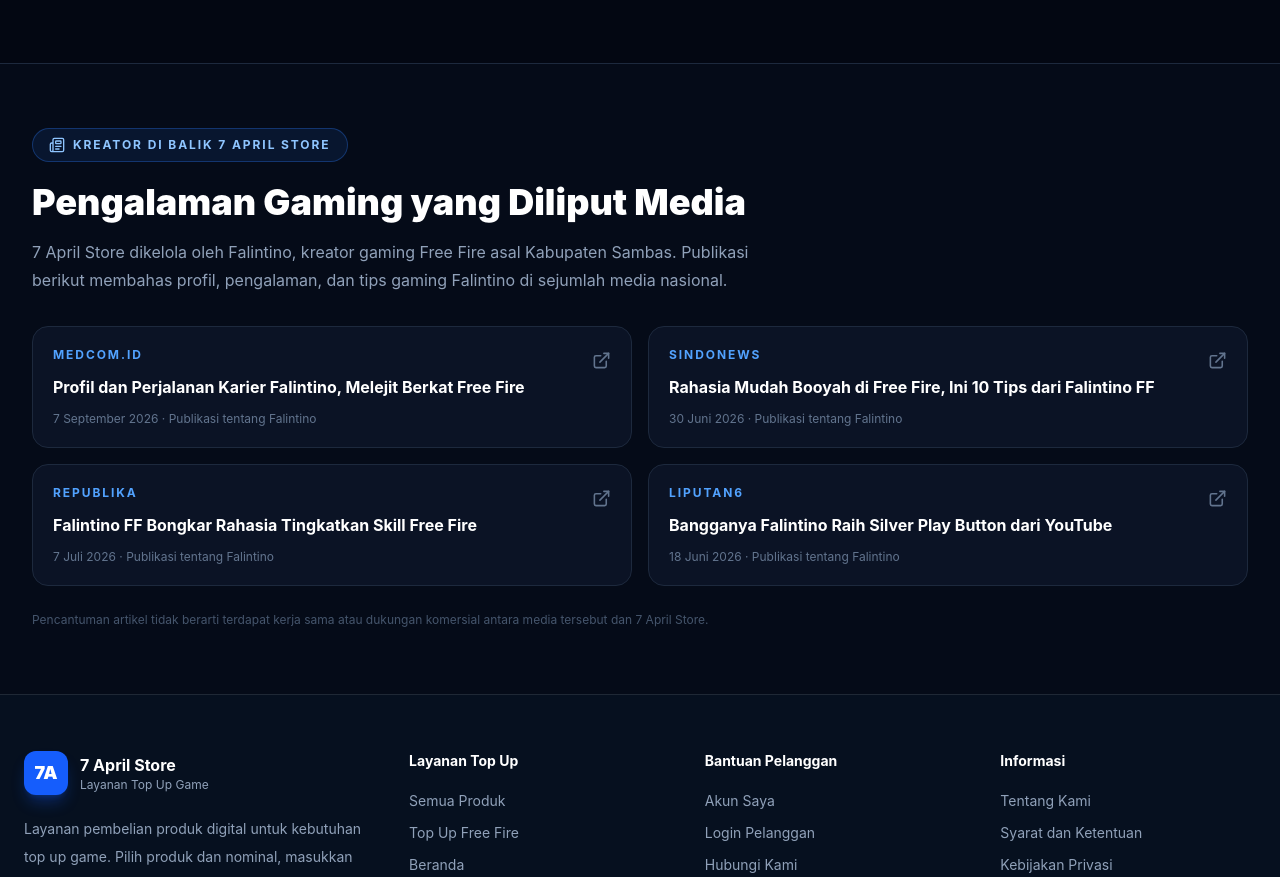
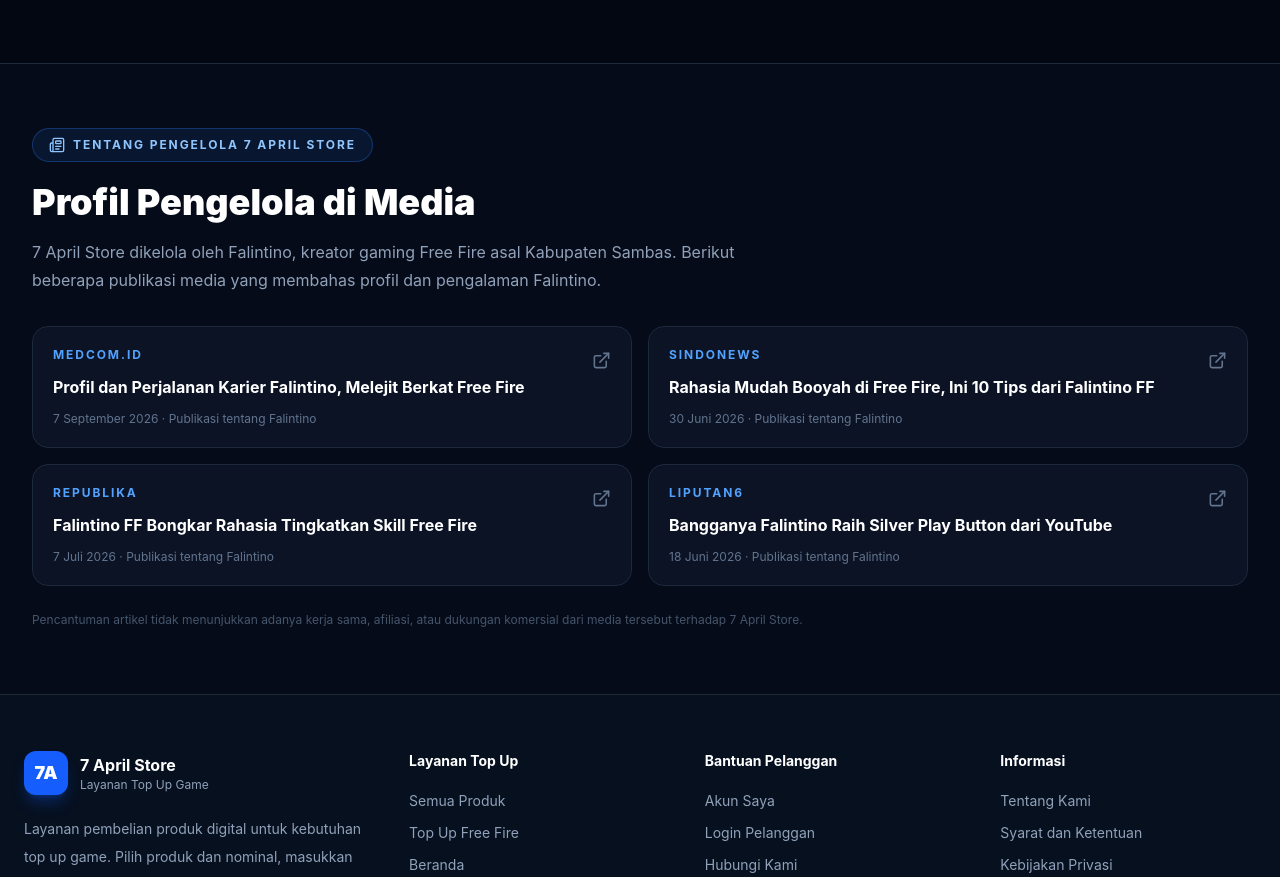
Before and after one commit to falintino/7-april-store, a Next.js app: page / in a window 1280 px wide. Shown: the part 3060-3937 px from the top of the page. Built offline with nearby package versions, Linux system fonts and the light colour scheme; no server answers.

Commit message:
Clarify owner media coverage section

```diff
--- a/app/page.tsx
+++ b/app/page.tsx
@@ -51,17 +51,17 @@
           <div className="max-w-3xl">
             <div className="inline-flex items-center gap-2 rounded-full border border-blue-500/30 bg-blue-500/10 px-4 py-2 text-xs font-bold uppercase tracking-[0.16em] text-blue-300">
               <Newspaper size={16} />
-              Kreator di Balik 7 April Store
+              Tentang Pengelola 7 April Store
             </div>
 
             <h2 className="mt-5 text-3xl font-black text-white sm:text-4xl">
-              Pengalaman Gaming yang Diliput Media
+              Profil Pengelola di Media
             </h2>
 
             <p className="mt-4 leading-7 text-slate-400">
               7 April Store dikelola oleh Falintino, kreator gaming Free Fire
-              asal Kabupaten Sambas. Publikasi berikut membahas profil,
-              pengalaman, dan tips gaming Falintino di sejumlah media nasional.
+              asal Kabupaten Sambas. Berikut beberapa publikasi media yang
+              membahas profil dan pengalaman Falintino.
             </p>
           </div>
 
@@ -71,7 +71,7 @@
                 key={article.href}
                 href={article.href}
                 target="_blank"
-                rel="noreferrer"
+                rel="noopener noreferrer"
                 className="group flex items-start justify-between gap-5 rounded-2xl border border-slate-800 bg-slate-900/70 p-5 transition hover:border-blue-500/40 hover:bg-blue-500/5"
               >
                 <div>
@@ -97,8 +97,8 @@
           </div>
 
           <p className="mt-6 text-xs leading-5 text-slate-600">
-            Pencantuman artikel tidak berarti terdapat kerja sama atau dukungan
-            komersial antara media tersebut dan 7 April Store.
+            Pencantuman artikel tidak menunjukkan adanya kerja sama, afiliasi,
+            atau dukungan komersial dari media tersebut terhadap 7 April Store.
           </p>
         </div>
       </section>
```
